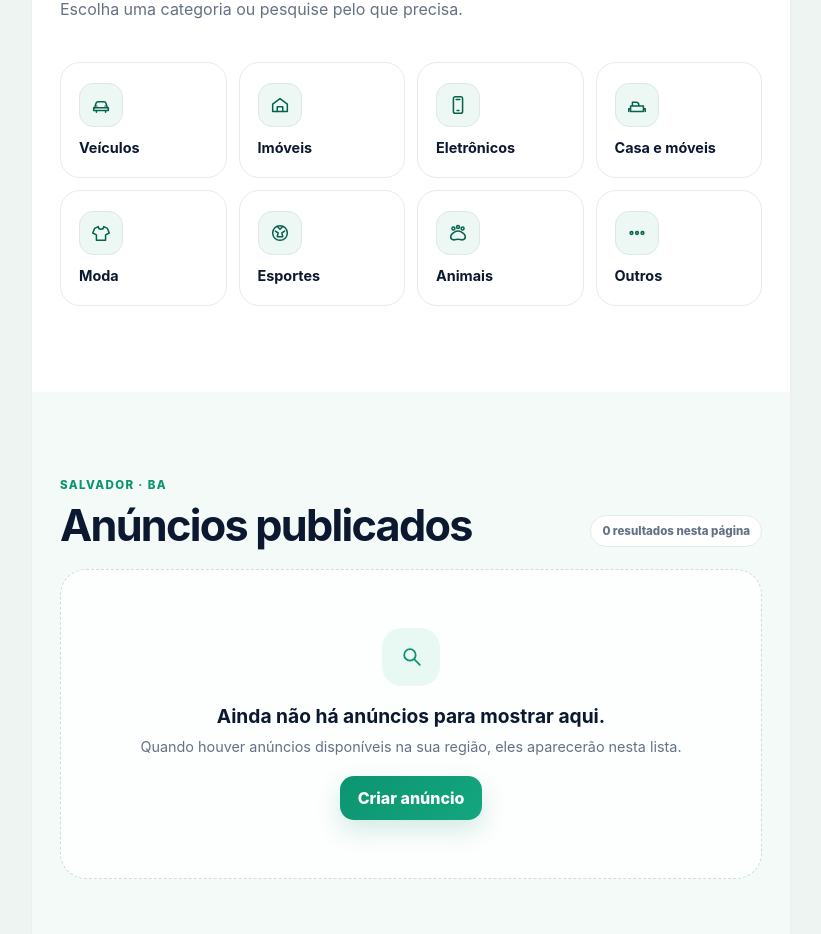
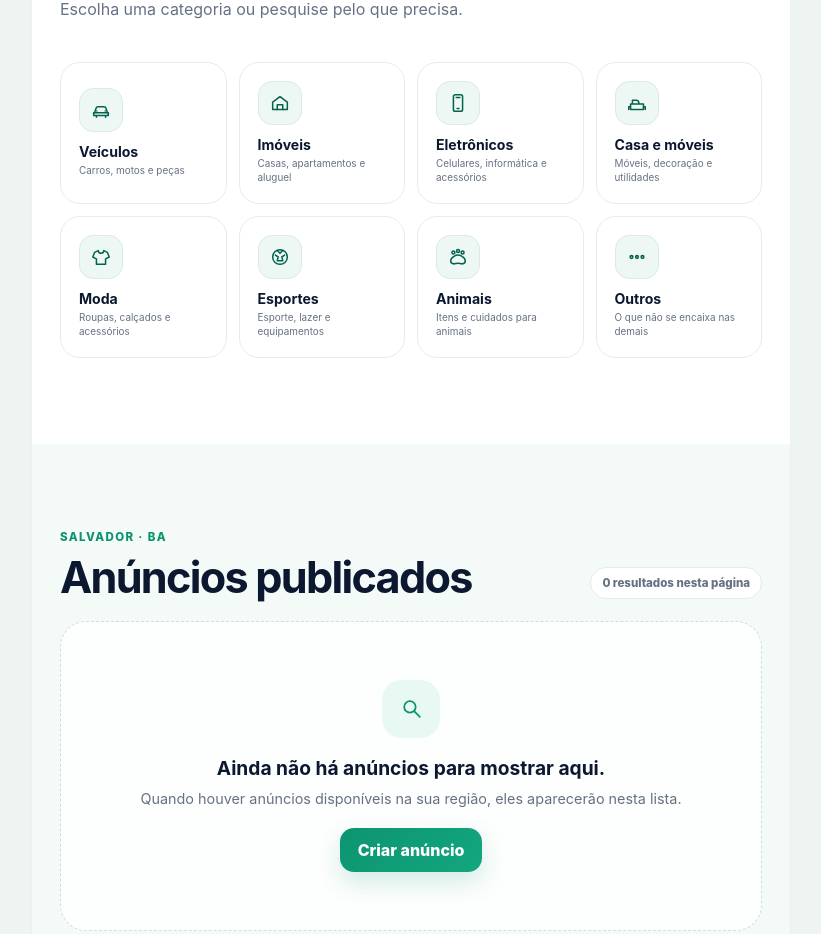
Before and after one commit to washingtonmsdj/teste-acheguese, a Next.js app: page /classificados in a window 1280 px wide. Shown: the part 920-1854 px from the top of the page, without its empty margins (204-1025 px from the left). Built offline with nearby package versions, Linux system fonts and the light colour scheme.

Commit message:
frontend: clarify classified category cards

```diff
--- a/src/modules/classifieds/components/category-nav.module.css
+++ b/src/modules/classifieds/components/category-nav.module.css
@@ -23,6 +23,24 @@
   stroke-linejoin: round;
 }
 
+.copy {
+  min-width: 0;
+  display: grid;
+  gap: 4px;
+}
+
+.copy strong {
+  font-size: .88rem;
+  line-height: 1.15;
+}
+
+.copy small {
+  max-width: 190px;
+  color: var(--muted);
+  font-size: .62rem;
+  line-height: 1.4;
+}
+
 :global(.classifiedCategoryGrid a.active) .icon {
   border-color: rgba(12,148,112,.34);
   background: #dff5ec;
@@ -34,6 +52,12 @@
   background: #e4f6ef;
 }
 
+@media (min-width: 720px) {
+  .copy small {
+    max-width: 220px;
+  }
+}
+
 @media (prefers-reduced-motion: reduce) {
   .icon {
     transition: none;
--- a/src/modules/classifieds/components/category-nav.tsx
+++ b/src/modules/classifieds/components/category-nav.tsx
@@ -9,6 +9,17 @@ import {
 type CategoryNavProps = {
   activeCategory?: ClassifiedCategoryId;
   query?: string;
+};
+
+const categoryDescriptions: Record<ClassifiedCategoryId, string> = {
+  vehicles: 'Carros, motos e peças',
+  'real-estate': 'Casas, apartamentos e aluguel',
+  electronics: 'Celulares, informática e acessórios',
+  home: 'Móveis, decoração e utilidades',
+  fashion: 'Roupas, calçados e acessórios',
+  sports: 'Esporte, lazer e equipamentos',
+  pets: 'Itens e cuidados para animais',
+  other: 'O que não se encaixa nas demais',
 };
 
 export function ClassifiedCategoryNav({
@@ -34,7 +45,10 @@ export function ClassifiedCategoryNav({
             <span className={styles.icon} aria-hidden="true">
               <ClassifiedCategoryIcon category={category.id} />
             </span>
-            <strong>{category.label}</strong>
+            <span className={styles.copy}>
+              <strong>{category.label}</strong>
+              <small>{categoryDescriptions[category.id]}</small>
+            </span>
           </Link>
         );
       })}
```
